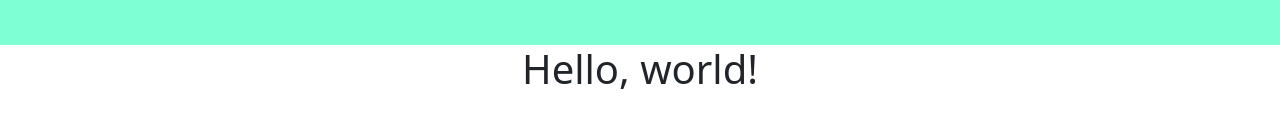
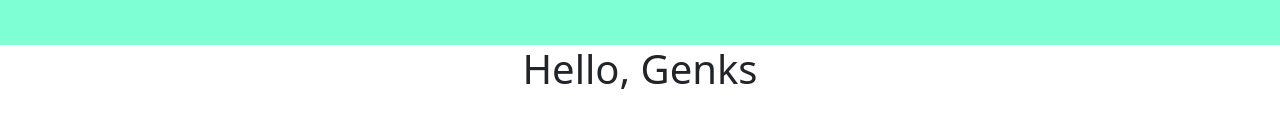
Before and after one commit to sandoy198/sandoy198.github.io, a plain HTML site: page index.html in a window 1280 px wide. Shown: the part 196-324 px from the top of the page. Drawn offline with nearby package versions, Linux system fonts and the light colour scheme.

Commit message:
menggubah hello, world!

```diff
--- a/index.html
+++ b/index.html
@@ -48,7 +48,7 @@
     </section>
     <!-- End Jumbotron -->
 
-    <h1 class="text-center">Hello, world!</h1>
+    <h1 class="text-center">Hello, Genks</h1>
 
     <script src="https://cdn.jsdelivr.net/npm/bootstrap@5.0.1/dist/js/bootstrap.bundle.min.js" integrity="sha384-gtEjrD/SeCtmISkJkNUaaKMoLD0//ElJ19smozuHV6z3Iehds+3Ulb9Bn9Plx0x4" crossorigin="anonymous"></script>
   </body>
```
